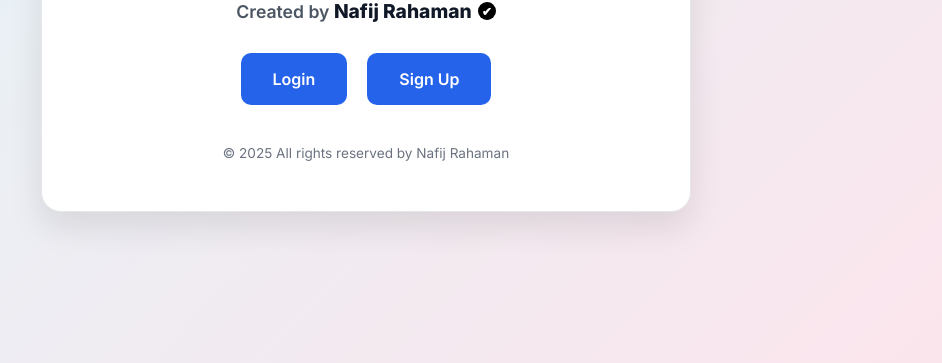
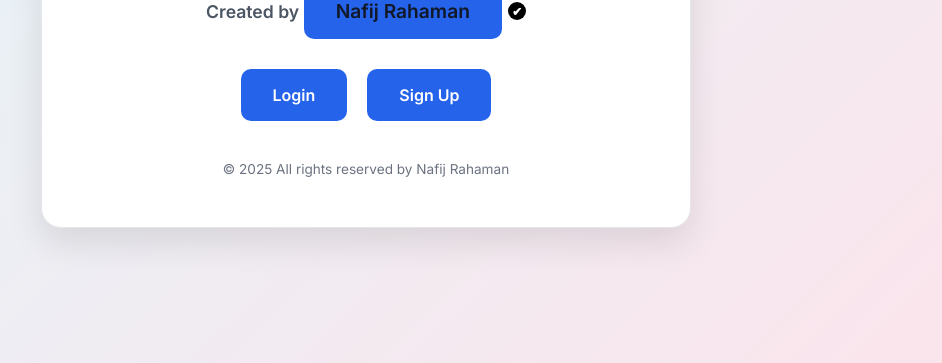
Before and after one commit to alkama844/geminipro, a website: page public/index.html in a window 1280 px wide. Shown: the part 437-800 px from the top of the page, without its empty margins (274-1216 px from the left). Drawn offline with Linux system fonts and the light colour scheme.

Commit message:
Update index.html

```diff
--- a/public/index.html
+++ b/public/index.html
@@ -183,14 +183,42 @@
       <img src="https://raw.githubusercontent.com/alkama844/geminipro/refs/heads/main/res/IMG_20250503_175514-1.jpg" alt="Nafij Image" />
     </div>
     <h1>Gemini Chat Pro</h1>
-    <p class="creator">
-      Created by <span class="name">Nafij Rahaman<span class="verified-badge">✔</span></span>
-    </p>
+
+<p class="creator">
+  Created by
+  <span class="name">
+    <a href="#" onclick="openFacebook()" style="text-decoration: none; color: inherit;">
+      Nafij Rahaman
+    </a>
+    <span class="verified-badge">✔</span>
+  </span>
+</p>
+
+
     <div class="actions">
       <a href="/login">Login</a>
       <a href="/signup">Sign Up</a>
     </div>
     <footer>&copy; 2025 All rights reserved by Nafij Rahaman</footer>
   </div>
+
+<script>
+  function openFacebook() {
+    const appLink = "fb://profile/100092357994242"; // Replace with your real numeric FB ID
+    const webLink = "https://www.facebook.com/nafijrahaman2023";
+
+    const isMobile = /Android|iPhone|iPad|iPod/i.test(navigator.userAgent);
+
+    if (isMobile) {
+      window.location = appLink;
+      setTimeout(() => {
+        window.location = webLink;
+      }, 500);
+    } else {
+      window.open(webLink, "_blank");
+    }
+  }
+</script>
+
 </body>
 </html>
```
